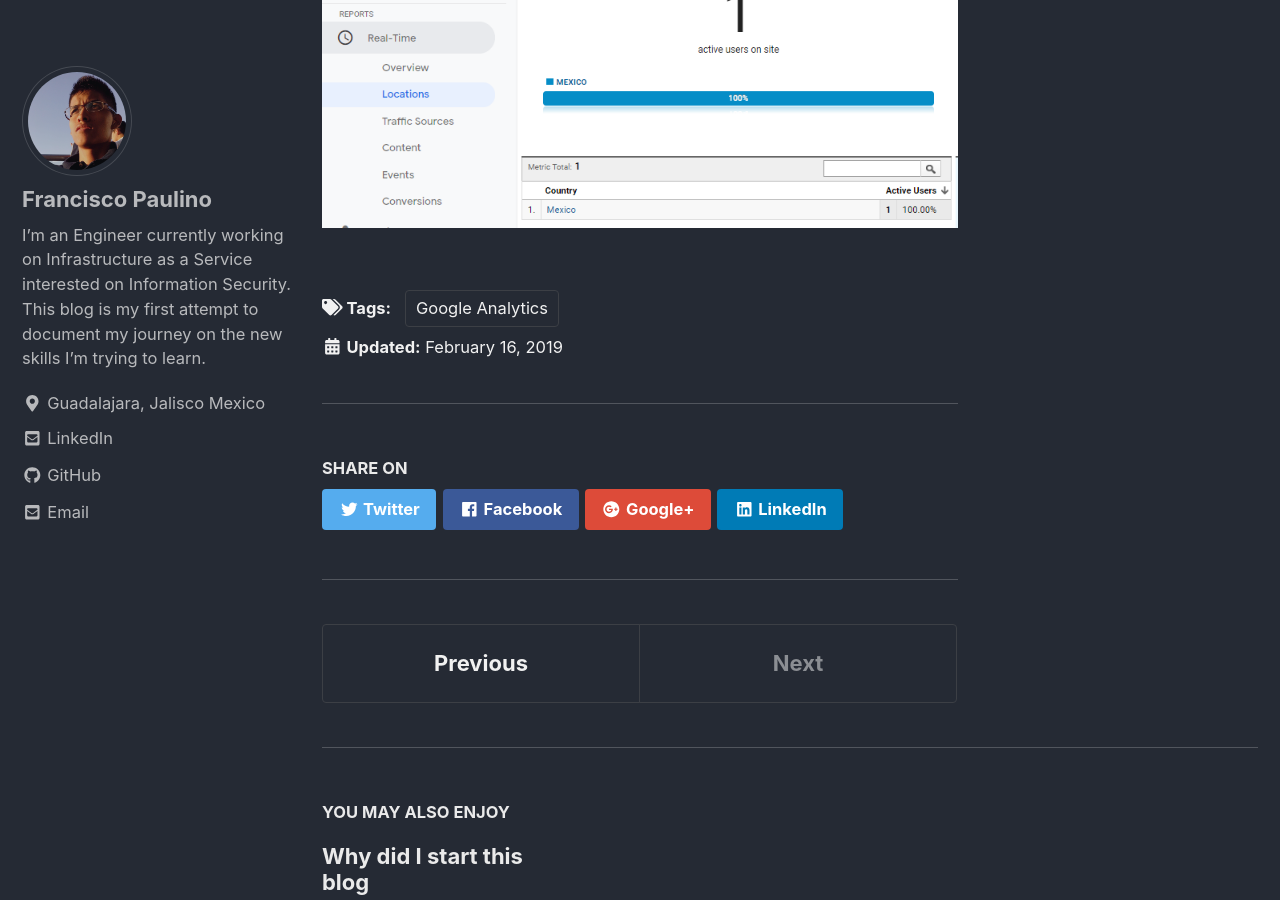
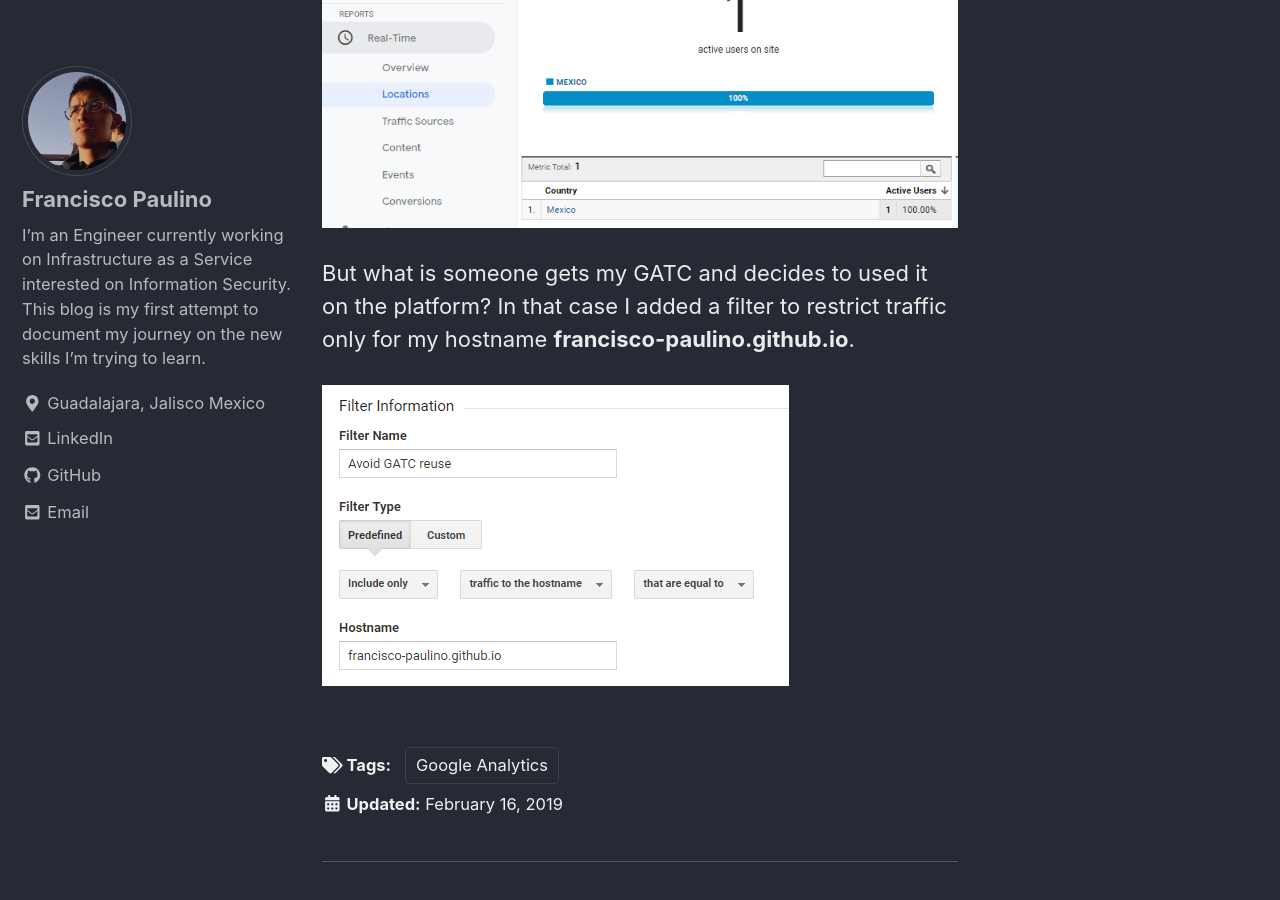
Before and after one commit to francisco-paulino/blog, a Jekyll site: the page built from _posts/2019-02-16-addtional-blog-config.md, in a window 1280 px wide and 900 px high, scrolled down 3156 px. Built offline with Jekyll 4.4.1, drawn with Linux system fonts in a browser that asks for light colours; cached includes are drawn as plain includes.

Commit message:
updated post

```diff
--- a/_posts/2019-02-16-addtional-blog-config.md
+++ b/_posts/2019-02-16-addtional-blog-config.md
@@ -42,3 +42,7 @@
 I tested it and it showed only active user, that's me:
 
 <img src="{{ site.url }}{{ site.baseurl }}/images/googleanalytics_report.PNG" alt="">
+
+But what is someone gets my GATC and decides to used it on the platform? In that case I added a filter to restrict traffic only for my hostname **francisco-paulino.github.io**.
+
+<img src="{{ site.url }}{{ site.baseurl }}/images/googleanalytics_hostnamefilter.PNG" alt="">
```
Also changed, not shown: images/googleanalytics_hostnamefilter.PNG (added).
